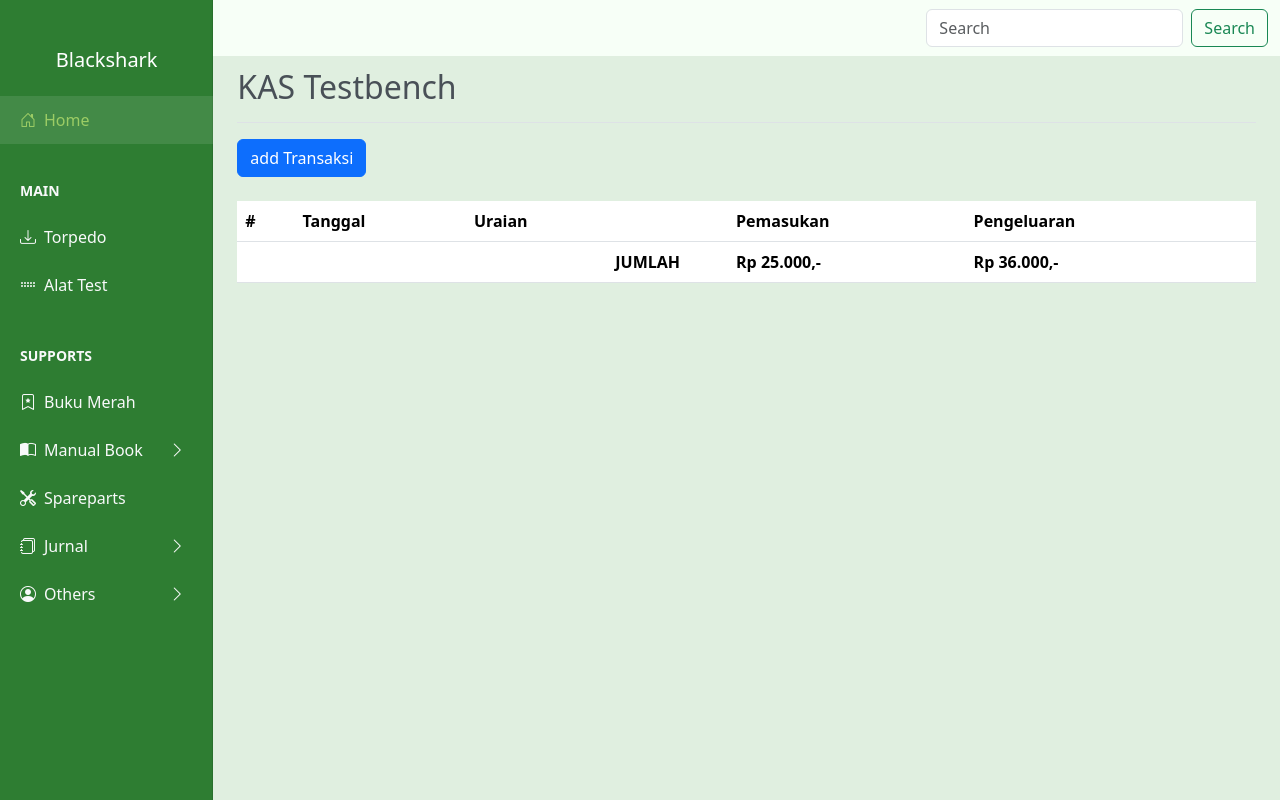
After one commit to dedyhariadi/bs, a CodeIgniter 4 app: the page made by app/Views/kas.php in a window 1280 px wide. The commit adds this page. Run offline with PHP 8.4 and a stand-in for CodeIgniter, Linux system fonts and the light colour scheme; the template is opened without the code that fills it, so the values that code supplies are empty; some libraries are stand-ins or nearby versions.

Commit message:
kontroller kas:tambah

```diff
--- a/app/Config/Routes.php
+++ b/app/Config/Routes.php
@@ -6,3 +6,6 @@ use CodeIgniter\Router\RouteCollection;
  * @var RouteCollection $routes
  */
 $routes->get('/', 'Home::index');
+// $routes->match(['GET', 'POST'], '/', 'Home::index');
+
+$routes->match(['GET', 'POST'], 'kas', 'Kas::index');
--- /dev/null
+++ b/app/Views/kas.php
@@ -0,0 +1,101 @@
+<?= $this->extend('layout/template'); ?>
+
+<?= $this->section('content'); ?>
+
+<main class="col-md-9 col-lg-10 px-md-4 main-content">
+
+    <div class="d-flex justify-content-between flex-wrap flex-md-nowrap align-items-center pt-5 pb-2 mb-3 border-bottom">
+        <h1 class="h2">KAS Testbench</h1>
+    </div>
+
+    <button type="button" class="btn btn-primary" data-bs-toggle="modal" data-bs-target="#addTransaksiModal">
+        add Transaksi
+    </button>
+    <br><br>
+    <?php d($masukan); ?>
+    <div class="row">
+        <div class="col-12">
+            <table class="table table-hover" style="background-color:#F7FFF7;">
+                <thead>
+                    <tr>
+                        <th scope="col">#</th>
+                        <th scope="col">Tanggal</th>
+                        <th scope="col">Uraian</th>
+                        <th scope="col">Pemasukan</th>
+                        <th scope="col">Pengeluaran</th>
+                        <th scope="col"></th>
+                    </tr>
+                </thead>
+                <tbody>
+                    <?php
+                    $i = 1;
+                    foreach ($kas as $k):
+                    ?>
+                        <tr>
+                            <th scope="row"><?= $i++; ?></th>
+                            <td><?= $k['tanggal']; ?></td>
+                            <td><?= $k['keterangan']; ?></td>
+                            <td><?= $k['pemasukan']; ?></td>
+                            <td><?= $k['pengeluaran']; ?></td>
+                            <td><i class="bi bi-pencil-fill"></i>&nbsp;<i class="bi bi-trash-fill"></i></td>
+                        </tr>
+                    <?php
+                    endforeach;
+                    ?>
+                    <tr class="fw-bold">
+                        <th scope="row"></th>
+                        <td></td>
+                        <td class="text-end pe-5">JUMLAH</td>
+                        <td>Rp 25.000,-</td>
+                        <td>Rp 36.000,-</td>
+                        <td></td>
+                    </tr>
+                </tbody>
+            </table>
+        </div>
+    </div>
+
+
+</main>
+
+<div class="modal fade" id="addTransaksiModal" tabindex="-1" aria-labelledby="exampleModalLabel" aria-hidden="true">
+    <div class="modal-dialog">
+        <div class="modal-content">
+            <?= form_open(''); ?>
+            <div class="modal-header">
+                <h1 class="modal-title fs-5" id="exampleModalLabel">Transaksi Baru</h1>
+                <button type="button" class="btn-close" data-bs-dismiss="modal" aria-label="Close"></button>
+            </div>
+            <div class="modal-body">
+
+                <label for="Uraian" class="form-label">Uraian</label>
+                <input class="form-control form-control-lg" type="text" id="uraian" name="uraian" placeholder="Masukkan uraian transaksi">
+                <br>
+
+                <!-- <label for="jenisTransaksi" class="form-label">Jenis Transaksi</label> -->
+                <div class="form-check">
+                    <input class="form-check-input" type="radio" name="jenisTransaksi" id="radioDefault1" value="pemasukan">
+                    <label class="form-check-label" for="radioDefault1">
+                        Pemasukan
+                    </label>
+                </div>
+                <div class="form-check">
+                    <input class="form-check-input" type="radio" name="jenisTransaksi" id="radioDefault2" value="pengeluaran" checked>
+                    <label class="form-check-label" for="radioDefault2">
+                        Pengeluaran
+                    </label>
+                </div>
+                <br>
+                <label for="jumlah" class="form-label">Jumlah</label>
+                <input class="form-control form-control-lg" type="text" id="jumlah" name="jumlah">
+            </div>
+            <div class="modal-footer">
+                <button type="button" class="btn btn-secondary" data-bs-dismiss="modal">Close</button>
+                <button type="submit" class="btn btn-primary">Save changes</button>
+            </div>
+            <?= form_close(); ?>
+        </div>
+    </div>
+</div>
+
+<?= $this->endSection(); ?>
--- a/app/Views/layout/template.php
+++ b/app/Views/layout/template.php
@@ -16,11 +16,12 @@
     <link rel="stylesheet" href="https://stackpath.bootstrapcdn.com/font-awesome/4.7.0/css/font-awesome.min.css">
 
     <?php
-    echo link_tag('assets/css/stylekalender.css');
+    // echo link_tag('assets/css/stylekalender.css');
     //  akhir calendar
 
+    echo link_tag('assets/css/style.css');
     ?>
-    <?= link_tag('assets/css/style.css'); ?>
+
 
 
 
@@ -50,10 +51,10 @@
 
     <!-- awal kalender -->
     <?php
-    echo script_tag('assets/js/jquery.min.js');
-    echo script_tag('assets/js/popper.js');
-    echo script_tag('assets/js/bootstrap.min.js');
-    echo script_tag('assets/js/main.js');
+    // echo script_tag('assets/js/jquery.min.js');
+    // echo script_tag('assets/js/popper.js');
+    // echo script_tag('assets/js/bootstrap.min.js');
+    // echo script_tag('assets/js/main.js');
 
     //  akhir calendar
 
```
Also changed, not shown: app/Controllers/Kas.php (added, +40 -0 lines), app/Database/Migrations/2025-08-04-081115_Kas.php (added, +48 -0 lines), app/Models/Kas.php (added, +18 -0 lines), 1 other file.
